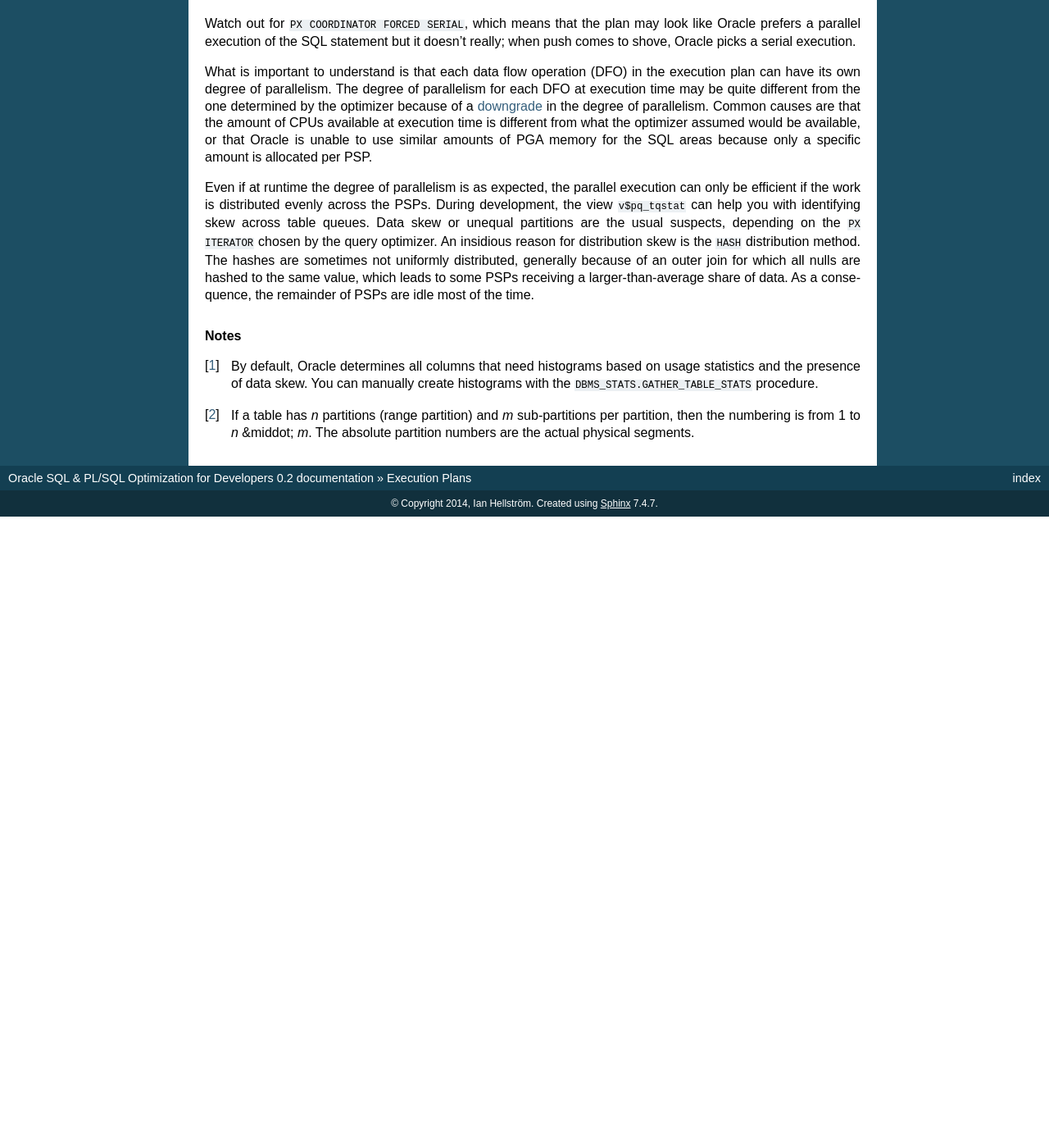
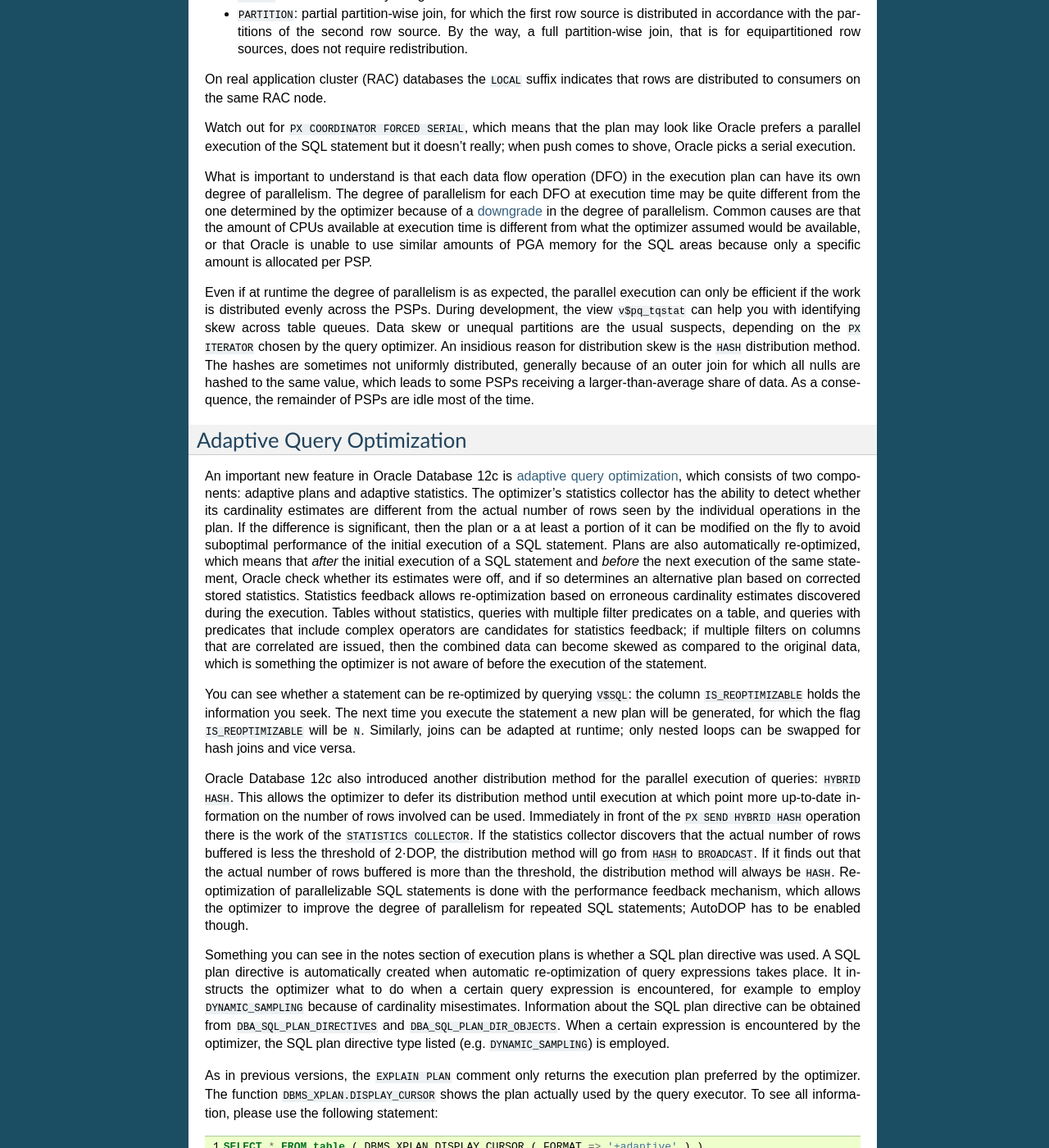
Before and after one commit to ianhellstrom/rtfd, a Sphinx documentation site: the page built from source/sql/plans.rst, in a window 1280 px wide and 1400 px high, scrolled down 10192 px. Shown: the whole window at 82% size. Built offline with Sphinx 7.4.7, drawn with Linux system fonts in a browser that asks for light colours; before the commit the page ends 10822 px from its top, so only the background shows below that; some of the changed text lies outside the part shown.

Commit message:
Added adaptive query optimization

```diff
--- a/source/sql.rst
+++ b/source/sql.rst
@@ -7,3 +7,5 @@ SQL
 .. include:: sql/basics.rst
 
 .. include:: sql/plans.rst
+
+.. include:: sql/indexes.rst
--- a/source/sql/plans.rst
+++ b/source/sql/plans.rst
@@ -339,6 +339,11 @@ The join method dictates to a large degree the cost of joins:
   Because the number of rows of a Cartesian join of two tables is the product of the number of rows of the tables involved, it is generally used only if the tables are small.
   This join method is, however, very rare in production environments.
 
+Partial join evaluation is available from Oracle Database 12c onwards.
+It allows joined rows that would otherwise have to be eliminated by a ``SORT UNIQUE`` operation to be removed during the execution of the join an inner join or semijoin instead.
+This optimization affects ``DISTINCT``, ``MIN()``, ``MAX()``, ``SUM(DISTINCT)``, ``AVG(DISTINCT)``, ``COUNT(DISTINCT)`` , branches of ``UNION``, ``MINUS``, and ``INTERSECT`` operators, ``[ NOT ] EXISTS`` subqueries, and so on.
+For instance, a ``HASH JOIN > SORT UNIQUE`` is replaced by a ``HASH JOIN SEMI > HASH UNIQUE`` combo.
+
 Join Types
 ----------
 Join types are easier to explain because they are determined by what you have typed.
@@ -443,6 +448,45 @@ An insidious reason for distribution skew is the ``HASH`` distribution method.
 The hashes are sometimes not uniformly distributed, generally because of an outer join for which all nulls are hashed to the same value, which leads to some PSPs receiving a larger-than-average share of data.
 As a consequence, the remainder of PSPs are idle most of the time.
 
+Adaptive Query Optimization
+===========================
+An important new feature in Oracle Database 12c is `adaptive query optimization`_, which consists of two components: adaptive plans and adaptive statistics.
+The optimizer's statistics collector has the ability to detect whether its cardinality estimates are different from the actual number of rows seen by the individual operations in the plan.
+If the difference is significant, then the plan or a at least a portion of it can be modified on the fly to avoid suboptimal performance of the initial execution of a SQL statement.
+Plans are also automatically re-optimized, which means that *after* the initial execution of a SQL statement and *before* the next execution of the same statement, Oracle check whether its estimates were off, and if so determines an alternative plan based on corrected stored statistics.
+Statistics feedback allows re-optimization based on erroneous cardinality estimates discovered during the execution.
+Tables without statistics, queries with multiple filter predicates on a table, and queries with predicates that include complex operators are candidates for statistics feedback; if multiple filters on columns that are correlated are issued, then the combined data can become skewed as compared to the original data, which is something the optimizer is not aware of before the execution of the statement.
+
+You can see whether a statement can be re-optimized by querying ``V$SQL``: the column ``IS_REOPTIMIZABLE`` holds the information you seek.
+The next time you execute the statement a new plan will be generated, for which the flag ``IS_REOPTIMIZABLE`` will be ``N``.
+Similarly, joins can be adapted at runtime; only nested loops can be swapped for hash joins and vice versa.
+
+Oracle Database 12c also introduced another distribution method for the parallel execution of queries: ``HYBRID HASH``.
+This allows the optimizer to defer its distribution method until execution at which point more up-to-date information on the number of rows involved can be used.
+Immediately in front of the ``PX SEND HYBRID HASH`` operation there is the work of the ``STATISTICS COLLECTOR``.
+If the statistics collector discovers that the actual number of rows buffered is less the threshold of 2·DOP, the distribution method will go from ``HASH`` to ``BROADCAST``.
+If it finds out that the actual number of rows buffered is more than the threshold, the distribution method will always be ``HASH``.
+Re-optimization of parallelizable SQL statements is done with the performance feedback mechanism, which allows the optimizer to improve the degree of parallelism for repeated SQL statements; AutoDOP has to be enabled though.
+
+Something you can see in the notes section of execution plans is whether a SQL plan directive was used.
+A SQL plan directive is automatically created when automatic re-optimization of query expressions takes place.
+It instructs the optimizer what to do when a certain query expression is encountered, for example to employ ``DYNAMIC_SAMPLING`` because of cardinality misestimates.
+Information about the SQL plan directive can be obtained from ``DBA_SQL_PLAN_DIRECTIVES`` and ``DBA_SQL_PLAN_DIR_OBJECTS``.
+When a certain expression is encountered by the optimizer, the SQL plan directive type listed (e.g. ``DYNAMIC_SAMPLING``) is employed.
+
+As in previous versions, the ``EXPLAIN PLAN`` comment only returns the execution plan preferred by the optimizer.
+The function ``DBMS_XPLAN.DISPLAY_CURSOR`` shows the plan actually used by the query executor.
+To see all information, please use the following statement:
+
+.. code-block:: sql
+   :linenos:
+
+   SELECT * FROM table ( DBMS_XPLAN.DISPLAY_CURSOR ( FORMAT => '+adaptive' ) )
+   ;
+
+It is important to note that when dynamic statistics is enabled (``ALTER SESSION SET OPTMIZER_DYNAMIC_SAMPLING = 11)``), the time it takes to parse a statement will go up.
+More information can be found on the Oracle's `web page for the query optimizer`_.
+
 .. _table clusters: http://docs.oracle.com/cd/E16655_01/server.121/e17633/tablecls.htm#CNCPT608
 .. _adaptive plan: http://docs.oracle.com/cd/E16655_01/server.121/e15858/tgsql_optcncpt.htm#TGSQL221
 .. _PGA: http://docs.oracle.com/cd/E16655_01/server.121/e15857/tune_pga.htm#TGDBA346
@@ -450,8 +494,10 @@ As a consequence, the remainder of PSPs are idle most of the time.
 .. _serial bottleneck: http://www.toadworld.com/platforms/oracle/w/wiki/384.oracle-parallel-sql-monitoring.aspx
 .. _blocking operation: http://www.oracle.com/technetwork/articles/database-performance/geist-parallel-execution-1-1872400.html
 .. _downgrade: http://www.oracle.com/technetwork/articles/database-performance/geist-parallel-execution-2-1872405.html
+.. _adaptive query optimization: http://www.oracle.com/technetwork/database/bi-datawarehousing/twp-optimizer-with-oracledb-12c-1963236.pdf
+.. _web page for the query optimizer: http://www.oracle.com/technetwork/database/bi-datawarehousing/dbbi-tech-info-optmztn-092214.html
 
 .. rubric:: Notes
 
 .. [#autostats] By default, Oracle determines all columns that need histograms based on usage statistics and the presence of data skew. You can manually create histograms with the ``DBMS_STATS.GATHER_TABLE_STATS`` procedure.
-.. [#partition] If a table has *n* partitions (range partition) and *m* sub-partitions per partition, then the numbering is from 1 to *n* &middot; *m*. The absolute partition numbers are the actual physical segments.
+.. [#partition] If a table has *n* partitions (range partition) and *m* sub-partitions per partition, then the numbering is from 1 to *n* · *m*. The absolute partition numbers are the actual physical segments.
```
Also changed, not shown: source/sql/indexes.rst (added, +8 -0 lines).
